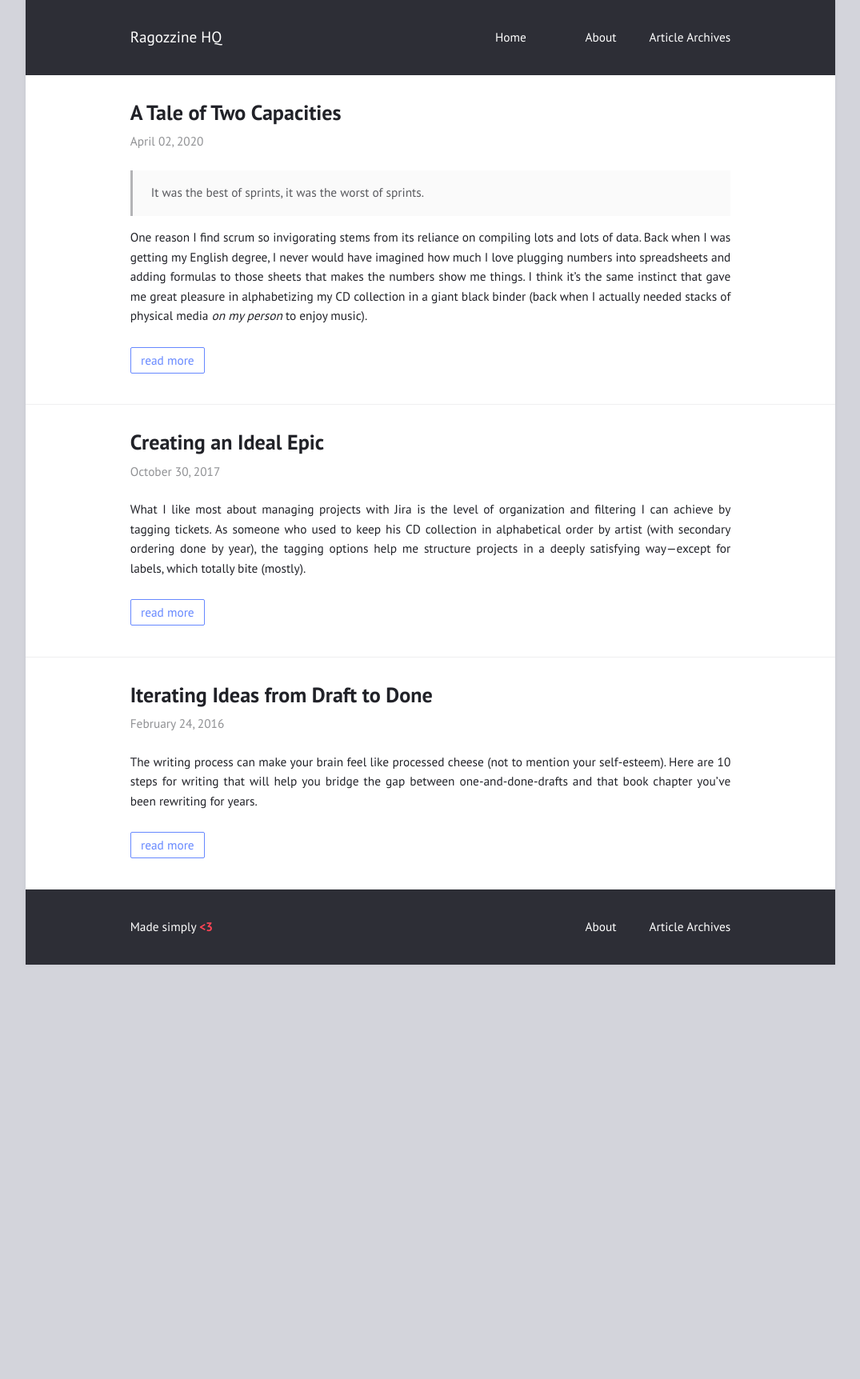
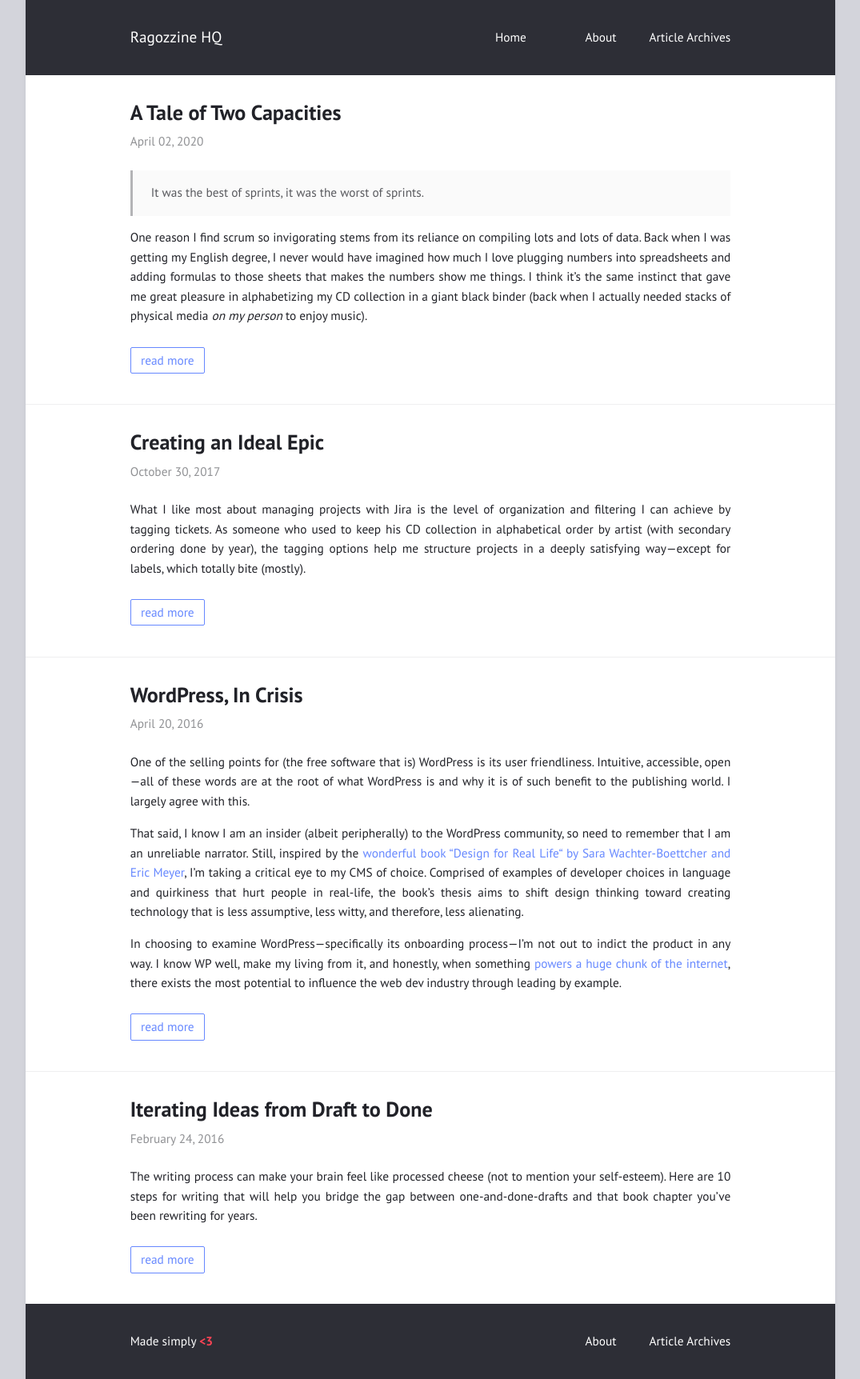
Before and after one commit to ragozzine/ragozzine.github.io, a Jekyll site: the page built from index.html, in a window 1280 px wide. Shown: the whole page at 80% size, without its empty margins (102-1177 px from the left). Built offline with Jekyll 4.4.1, drawn with Linux system fonts in a browser that asks for light colours; before the commit the page ends 1206 px from its top, so only the background shows below that.

Commit message:
Update and rename wordpress-in-crisis.md to 2016-04-20-wordpress-in-crisis.md

```diff
--- a/_posts/wordpress-in-crisis.md
+++ b/_posts/2016-04-20-wordpress-in-crisis.md
@@ -3,7 +3,8 @@ title: "WordPress, In Crisis"
 date: 2016-04-20
 draft: false
 tags: ["wordpress"]
-showDate: true
+slug: "wordpress-in-crisis"
+excerpt_separator: <!--more-->
 ---
 
 One of the selling points for (the free software that is) WordPress is its user friendliness. Intuitive, accessible, open&mdash;all of these words are at the root of what WordPress is and why it is of such benefit to the publishing world. I largely agree with this.
@@ -11,6 +12,8 @@ One of the selling points for (the free software that is) WordPress is its user
 That said, I know I am an insider (albeit peripherally) to the WordPress community, so need to remember that I am an unreliable narrator. Still, inspired by the [wonderful book “Design for Real Life“ by Sara Wachter-Boettcher and Eric Meyer](https://abookapart.com/products/design-for-real-life), I'm taking a critical eye to my CMS of choice. Comprised of examples of developer choices in language and quirkiness that hurt people in real-life, the book’s thesis aims to shift design thinking toward creating technology that is less assumptive, less witty, and therefore, less alienating.
 
 In choosing to examine WordPress&mdash;specifically its onboarding process&mdash;I’m not out to indict the product in any way. I know WP well, make my living from it, and honestly, when something [powers a huge chunk of the internet](http://w3techs.com/technologies/details/cm-wordpress/all/all), there exists the most potential to influence the web dev industry through leading by example.
+
+<!--more-->
 
 When it comes to the average WordPress user, not everyone who wants to publish content is a cat blogger or someone with a new theory on the shared Pixar universe. Some people—possibly a great number of them—are people in crisis. Perhaps it is someone who was abused and needs an outlet for their pain. Maybe a person recently lost a loved one and wishes to serially eulogize them. Whatever the reason, the question is: <strong>Does WordPress democratize the publishing experience for all, or only for those tonally similar to its light-hearted voice?</strong>
 
```
